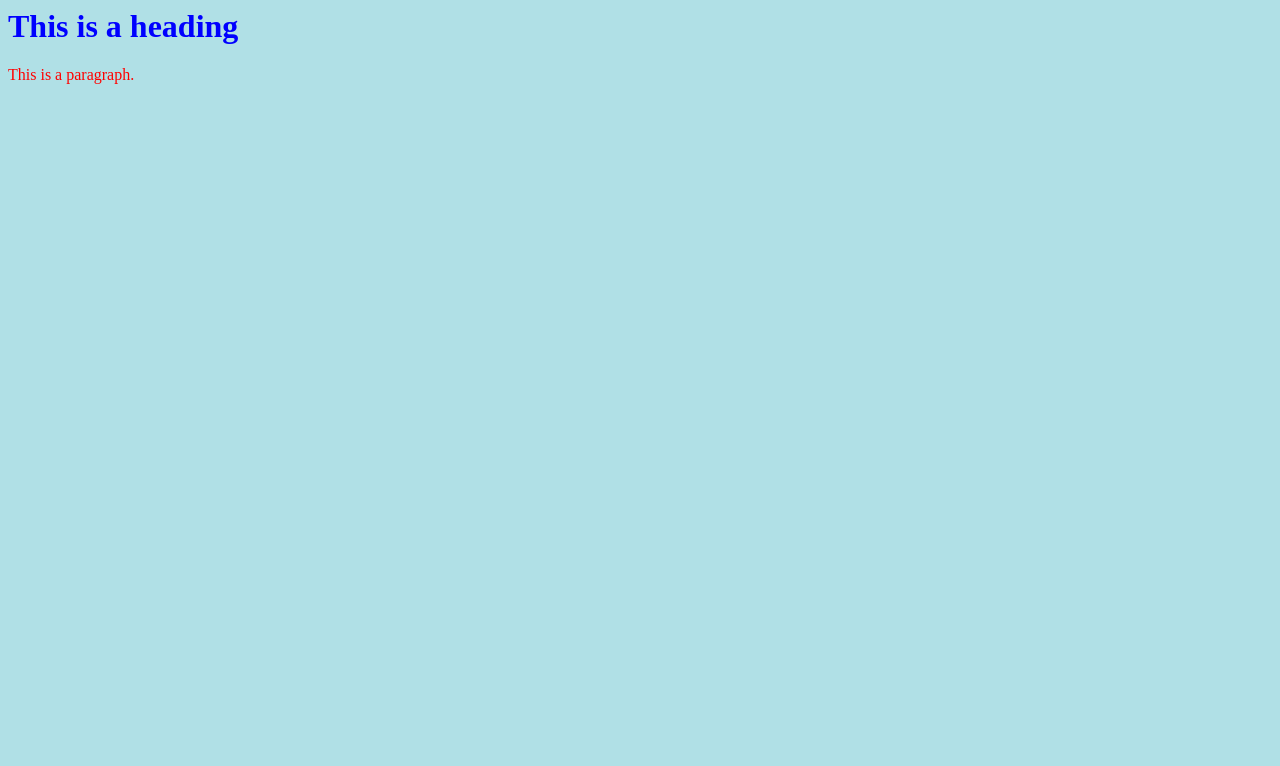
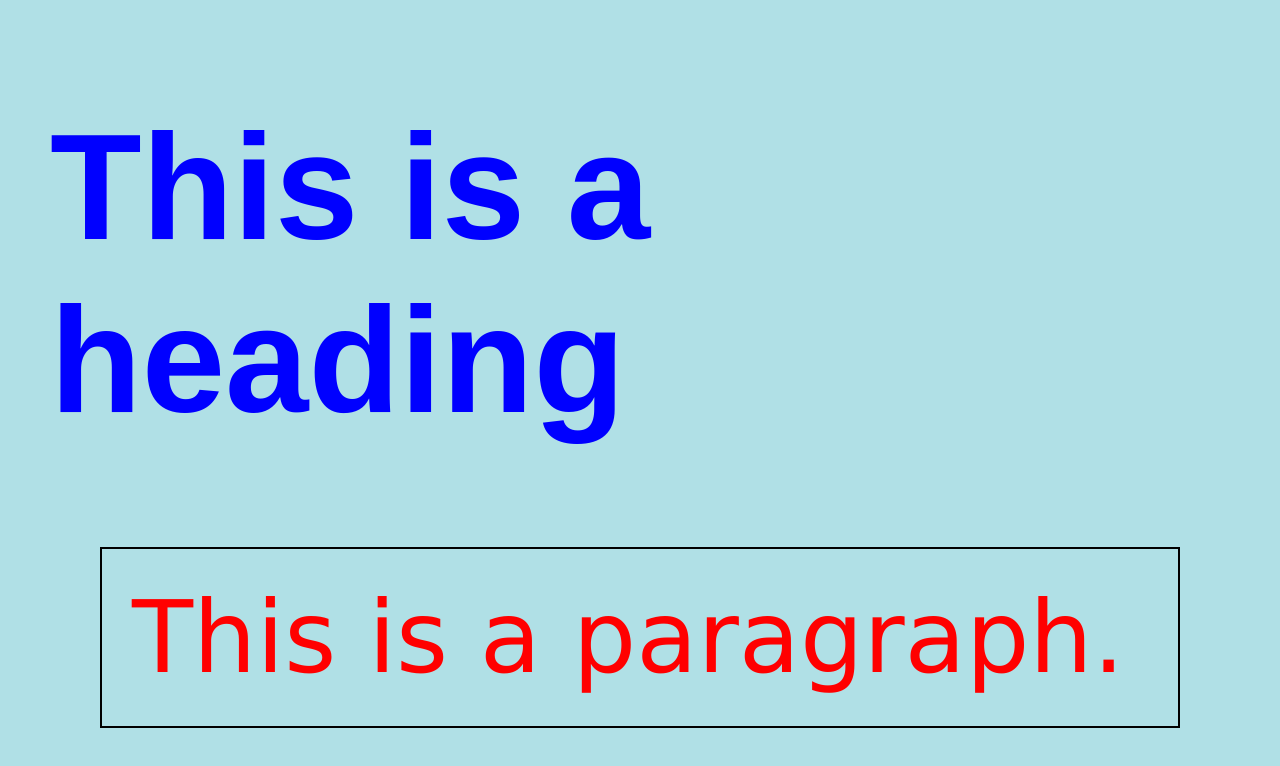
Before and after one commit to chanchalinchular1944/HTML-2023, a plain HTML site: page html_stylecss.html in a window 1280 px wide. Drawn offline with Linux system fonts and the light colour scheme.

Commit message:
#Please enter the commit message for your changes. Lines starting

```diff
--- a/html_stylecss.html
+++ b/html_stylecss.html
@@ -1,10 +1,24 @@
-
-    <head>
+<!DOCTYPE html>
+<html>
+<head>
         <style>
-            body {background-color: powderblue;}
-        h1{color: blue;}
-        p {color: red;}
+            body {background-color: powderblue;
+            margin:50px;}
+        h1{color: blue;
+           font-family:Arial, Helvetica, sans-serif;
+           font-size:150px;
+        }
+        p {color: red;
+           font-family:'Lucida Sans', 'Lucida Sans Regular', 'Lucida Grande', 'Lucida Sans Unicode', Geneva, Verdana, sans-serif;
+           font-size:100px;
+           border: 2px solid black;
+           padding:30px;
+           margin:50px;
+        }
         </style>
     </head>
+    <body>
     <h1>This is a heading</h1>
 <p>This is a paragraph.</p>
+    </body>
+    </html>
```
Also changed, not shown: html_font.html (+1 -1 lines).
